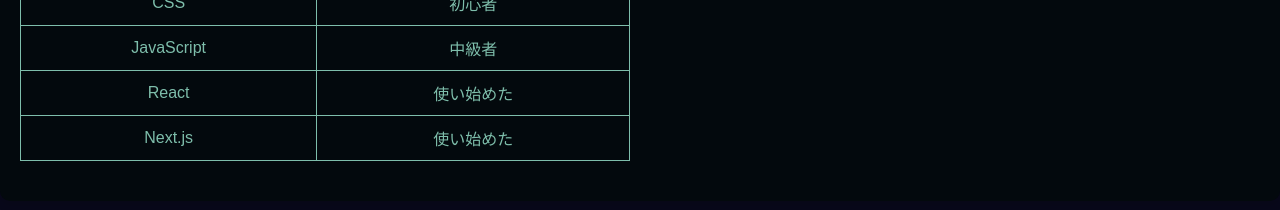
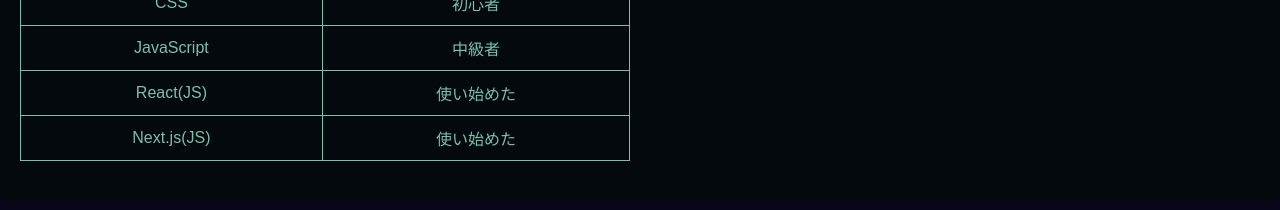
Before and after one commit to HibikiKobayashii/portforio, a Next.js app: page / in a window 1280 px wide. Shown: the part 555-765 px from the top of the page. Built offline with nearby package versions, Linux system fonts and the light colour scheme.

Commit message:
Update index.tsx

```diff
--- a/pages/index.tsx
+++ b/pages/index.tsx
@@ -167,7 +167,7 @@ const App = () => {
                       color: "#7ebeab",
                     }}
                   >
-                    React
+                    React(JS)
                   </td>
                   <td
                     style={{
@@ -187,7 +187,7 @@ const App = () => {
                       color: "#7ebeab",
                     }}
                   >
-                    Next.js
+                    Next.js(JS)
                   </td>
                   <td
                     style={{
```
